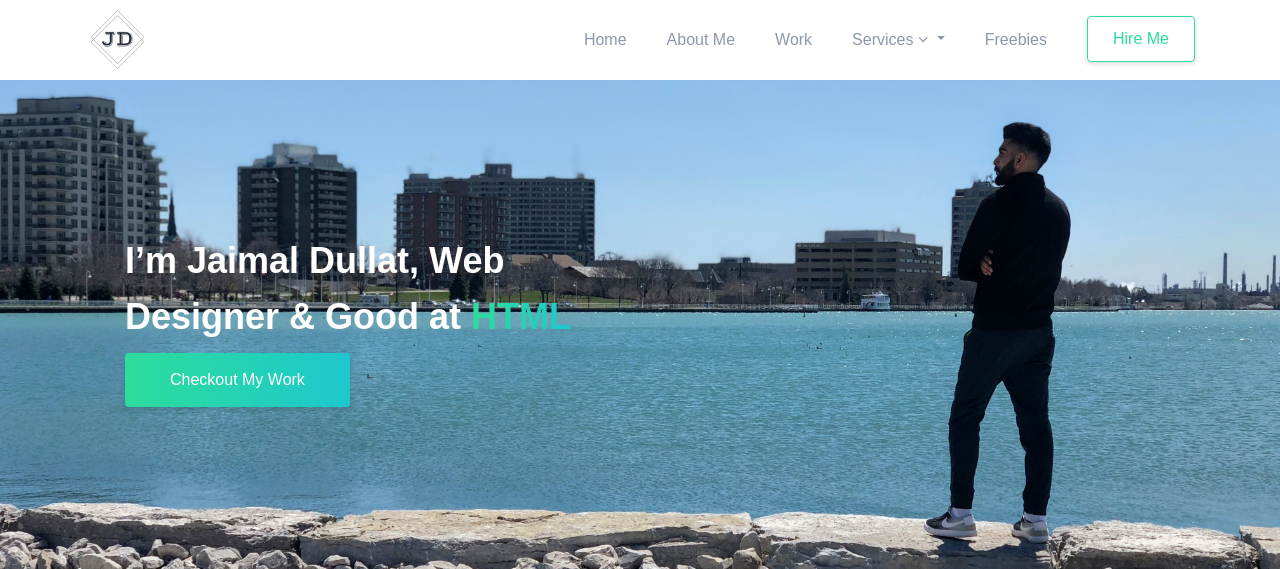
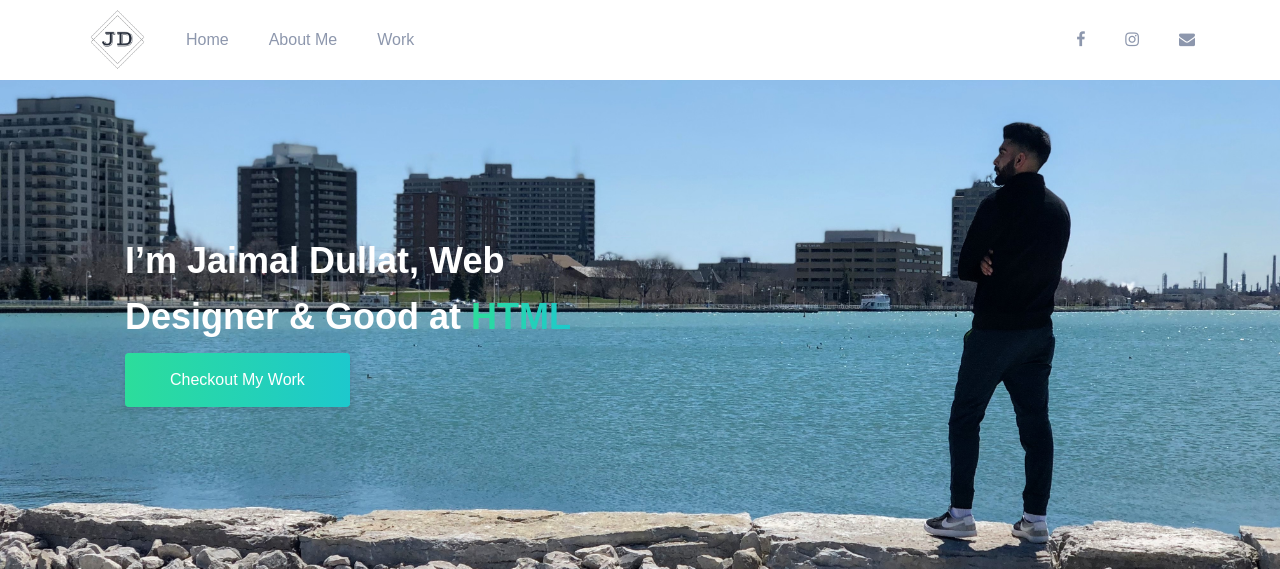
Before and after one commit to Jaimaldullat/jaimaldullat.github.io, a PHP site: page / in a window 1280 px wide. Shown: the top 569 px of the page. Run offline with PHP 8.4, Linux system fonts and the light colour scheme; style sheets or scripts are compiled from the project's sources.

Commit message:
Added social Icons

```diff
--- a/index.html
+++ b/index.html
@@ -60,37 +60,17 @@
                         <span class="ti-menu"></span>
                     </button>
                     <div class="collapse navbar-collapse" id="header1">
-                        <ul class="navbar-nav ml-auto mt-2 mt-lg-0">
+                        <ul class="navbar-nav mt-2 mt-lg-0">
                             <li class="nav-item active"><a class="nav-link" href="#">Home</a></li>
                             <li class="nav-item"><a class="nav-link" href="#">About Me</a></li>
                             <li class="nav-item"><a class="nav-link" href="#">Work</a></li>
-                            <li class="nav-item dropdown">
-                                <a class="nav-link dropdown-toggle" href="#" id="h1-dropdown" data-toggle="dropdown" aria-haspopup="true" aria-expanded="false">
-                                    Services <i class="fa fa-angle-down m-l-5"></i>
-                                </a>
-                                <ul class="b-none dropdown-menu animated fadeInUp">
-                                    <li><a class="dropdown-item" href="#">Action</a></li>
-                                    <li><a class="dropdown-item" href="#">Another action</a></li>
-                                    <li><a class="dropdown-item" href="#">Something else here</a></li>
-                                    <li class="divider" role="separator"></li>
-                                    <li class="dropdown-submenu"> <a class="dropdown-toggle dropdown-item" data-toggle="dropdown" href="#">Dropdown <i class="fa fa-angle-right ml-auto"></i></a>
-                                        <ul class="dropdown-menu b-none menu-right">
-                                            <li><a class="dropdown-item" href="#">Action</a></li>
-                                            <li><a class="dropdown-item" href="#">Another action</a></li>
-                                            <li><a class="dropdown-item" href="#">Something else here</a></li>
-                                            <li class="divider" role="separator"></li>
-                                            <li><a class="dropdown-item" href="#">Separated link</a></li>
-                                            <li class="divider" role="separator"></li>
-                                            <li><a class="dropdown-item" href="#">One more separated link</a></li>
-                                        </ul>
-                                    </li>
-                                    <li><a class="dropdown-item" href="#">Separated link</a></li>
-                                    <li class="divider" role="separator"></li>
-                                    <li><a class="dropdown-item" href="#">One more separated link</a></li>
-                                </ul>
-                            </li>
-                            <li class="nav-item"><a class="nav-link" href="#">Freebies</a></li>
-                            <li class="nav-item"><a class="btn btn-outline-success" href="#">Hire Me</a></li>
+
+                            <!-- <li class="nav-item"><a class="btn btn-outline-success" href="#">Hire Me</a></li> -->
+                        </ul>
+                        <ul class="navbar-nav social-icon ml-auto">
+                            <li class="nav-item"><a class="nav-link" href="#"><i class="fa fa-facebook"></i></a></li>
+                            <li class="nav-item"><a class="nav-link" href="#"><i class="fa fa-instagram"></i></a></li>
+                            <li class="nav-item"><a class="nav-link" href="#"><i class="fa fa-envelope" aria-hidden="true"></i></a></li>
                         </ul>
                     </div>
                 </nav>
--- a/resources/css/style.css
+++ b/resources/css/style.css
@@ -1931,6 +1931,13 @@ Section Navbar and Header
     padding: 2px 0;
 }
 
+.h1-nav .social-icon {
+    -webkit-box-orient: horizontal;
+    -webkit-box-direction: normal;
+    -ms-flex-direction: row;
+    flex-direction: row;
+}
+
 .h1-nav .navbar-brand img {
     width: 65px;
 
```
